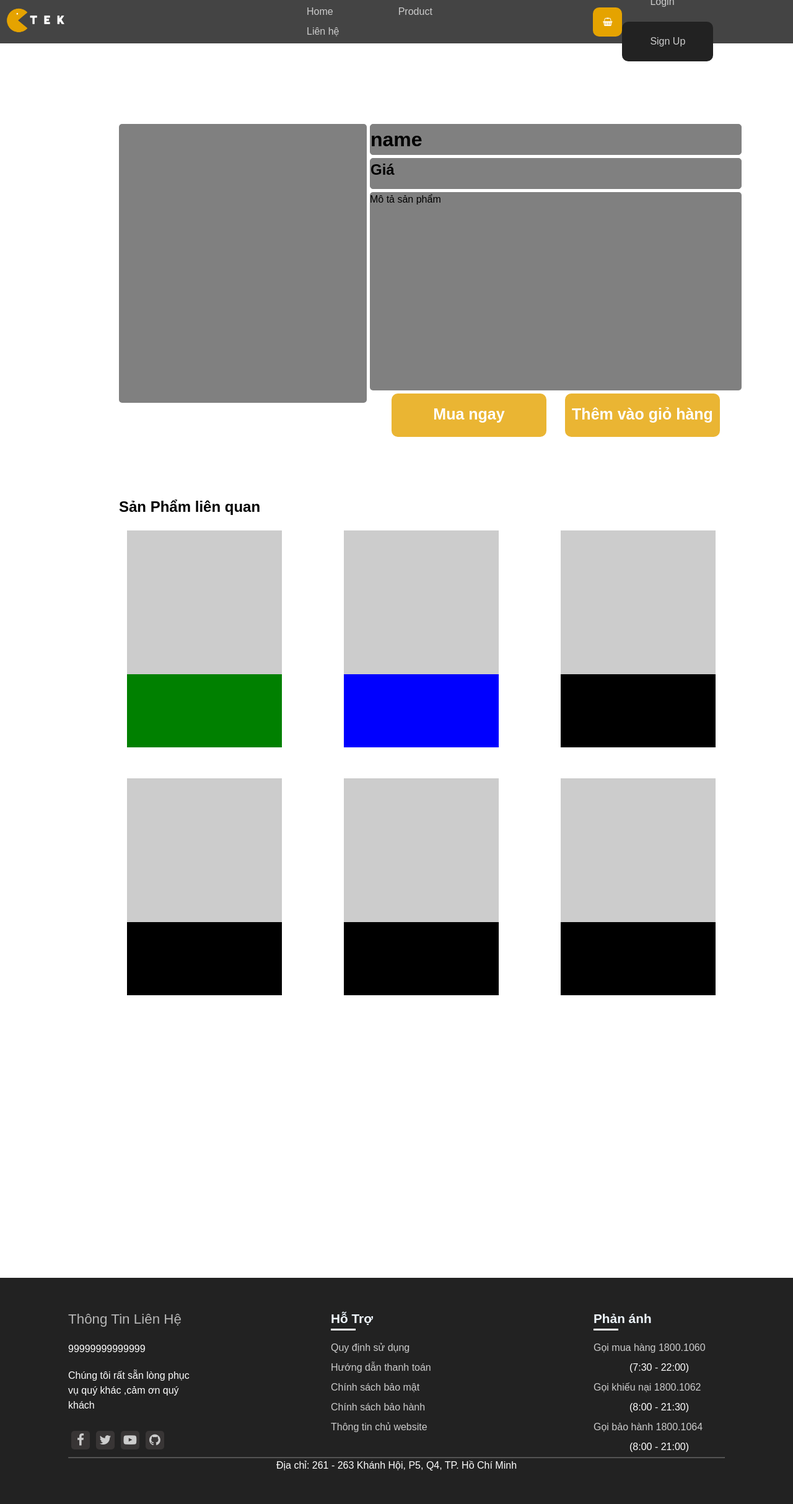
After one commit to tiemmap147/Ctek, a PHP site: page /detail.php in a window 1280 px wide. The commit adds this page. Shown: the whole page at 62% size. Run offline with PHP 8.4, Linux system fonts and the light colour scheme.

Commit message:
trang detail san pham

```diff
--- a/CSS/stylecontent.css
+++ b/CSS/stylecontent.css
@@ -1,6 +1,5 @@
 body{
-	background:
-    #EEEEEE;
+	background: white;
 	margin: 0 auto;
 	width: 100%;
 }
@@ -293,3 +292,117 @@ a.header-menu-link:hover{
 	  height: 420px;
 	  width: 100%;
   }
+  /* css detail*/
+  .div-detail{
+	  box-sizing: border-box;
+	  display: block;
+	  height: 800px;
+
+  }
+  .detail{
+	background: gray;
+	height: 450px;
+	width: 400px;
+	margin-top: 200px;
+	margin-left: 15% ;
+	float: left;
+	border-radius: 5px 5px;
+	border: 1px;
+	display: flex;
+}
+
+
+.name{
+	background: gray;
+	height: 50px;
+	width: 600px;
+	margin-top: 200px;
+	margin-left: 5px;
+	float: left;
+	border-radius: 5px 5px;
+	border: 1px solid gray;
+	display: flex;
+}
+.price{
+	background: gray;
+	height: 50px;
+	width: 600px;
+	margin-top: 5px;
+	margin-left: 5px;
+	float: left;
+	border-radius: 5px 5px;
+	border: 1px solid gray;
+	display: flex;
+}
+.dc{
+	background:gray;
+	height: 320px;
+	width: 600px;
+	margin-top: 5px;
+	margin-left: 5px;
+	float: left;
+	border-radius: 5px 5px;
+	border: 1px;
+	display: flex;
+}
+.buy{
+	height: 70px;
+	width: 600px;
+	margin-top: 5px;
+	margin-left: 5px;
+	float: left;
+	border-radius: 5px 5px;
+	border: 1px;
+	display: flex;
+	/* text-decoration: none;
+	text-align: center;
+	font-size: 10; */
+}
+
+.order{
+	background:#E5A300;
+	height: 70px;
+	width: 250px;
+	margin-top:0 ;
+	margin-left: 35px;
+	text-align: center;
+	float: left;
+	border-radius: 10px 10px;
+	border: 2px;
+	opacity: 0.8;
+
+}
+.addbox	{
+	background:#E5A300;
+	height: 70px;
+	width: 250px;
+	margin-top:0;
+	margin-left: 30px;
+	text-align: center;
+	float: left;
+	border-radius: 10px 10px;
+	border: 2px;
+	opacity: 0.8;
+
+}
+.addbox:hover{
+	opacity: 1;
+
+}
+.order:hover{
+	opacity: 1;
+}
+.splq{
+	margin-left: 15% ;
+	float: left;
+}
+.order_add{
+	color:white;
+	font-weight: bold;
+	text-decoration: none;
+	text-align: center;
+	font-size: 25px;
+	display: inline-flex;
+	padding-top: 15px;
+	padding-bottom: 20px;
+}
--- a/CSS/styleindex.css
+++ b/CSS/styleindex.css
@@ -83,7 +83,7 @@ a.header-signup:hover{
 	color: #fcfdff;
 	font-size: 60px;
 	text-align: left;
-
+	font-family: cursive;
 	display: flex;
 	width:350px;
 	height: 200px;
--- /dev/null
+++ b/detail.php
@@ -0,0 +1,80 @@
+<!DOCTYPE html>
+<html lang="en">
+<head>
+    <meta charset="UTF-8">
+    <meta http-equiv="X-UA-Compatible" content="IE=edge">
+    <meta name="viewport" content="width=device-width, initial-scale=1.0">
+    <title>Document</title>
+    <link rel="stylesheet" type="text/css" href="CSS/stylecontent.css">
+</head>
+<body style="background: white">
+    <header class="header">
+		<?php
+		include("header.php");
+		?>
+
+
+	</header>
+    <center>
+    <div class="div-detail">
+        <div class="detail"></div>
+            <div class="name"><h1>name</h1></div>
+            <div class="price"><h2>Giá</h2></div>
+            <div class="dc">Mô tả sản phẩm</div>
+            <div class="buy">
+                <div class="order"><a href="" class= "order_add">Mua ngay</a> </div>
+                <div class ="addbox"><a href="" class= "order_add">Thêm vào giỏ hàng</a>
+            </div>
+        </div>
+    </div>
+    <div class="splq"><h2>Sản Phẩm liên quan</h2></div>
+        <div class="grid">
+
+            <a href="#" class="griditem grid_item2">
+                <div class="griditem_images"></div>
+                <div class="griditem_label"></div>
+                <div class="griditem_gia"></div>
+            </a>
+            <a href="#" class="griditem grid_item3">
+                <div class="griditem_images"></div>
+                <div class="griditem_label"></div>
+                <div class="griditem_gia"></div>
+
+            </a>
+            <a href="#" class="griditem grid_item4">
+                <div class="griditem_images"></div>
+                <div class="griditem_label"></div>
+                <div class="griditem_gia"></div>
+            </a>
+            <a href="#" class="griditem grid_item5">
+                <div class="griditem_images"></div>
+                <div class="griditem_label"></div>
+                <div class="griditem_gia"></div>
+            </a>
+            <a href="#" class="griditem grid_item6">
+
+                <div class="griditem_images"></div>
+                <div class="griditem_label"></div>
+                <div class="griditem_gia"></div>
+            </a>
+            <a href="#" class="griditem grid_item7">
+
+                <div class="griditem_images"></div>
+                <div class="griditem_label"></div>
+                <div class="griditem_gia"></div>
+            </a>
+        </div>
+
+
+
+    </center>
+
+    <footer class="footer">
+        <?php
+        include("footer.php");
+        ?>
+
+
+    </footer>
+</body>
+</html>
--- a/index.php
+++ b/index.php
@@ -14,7 +14,7 @@
 
 	</header>
 	<div class="content">
-		<div class="content item1">Welcome To...</div>
+		<div class="content item1">Welcome To Ctek</div>
 		<a href="#"><div class="content item2"></div></a>
 		<a href="#"><div class="content item3"></div></a>
 		<a href="#"><div class="content item4"></div></a>
```
